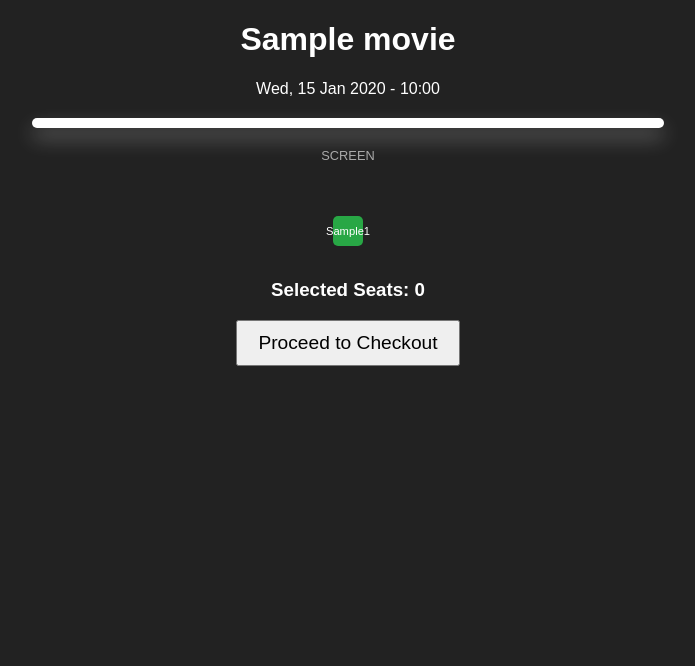
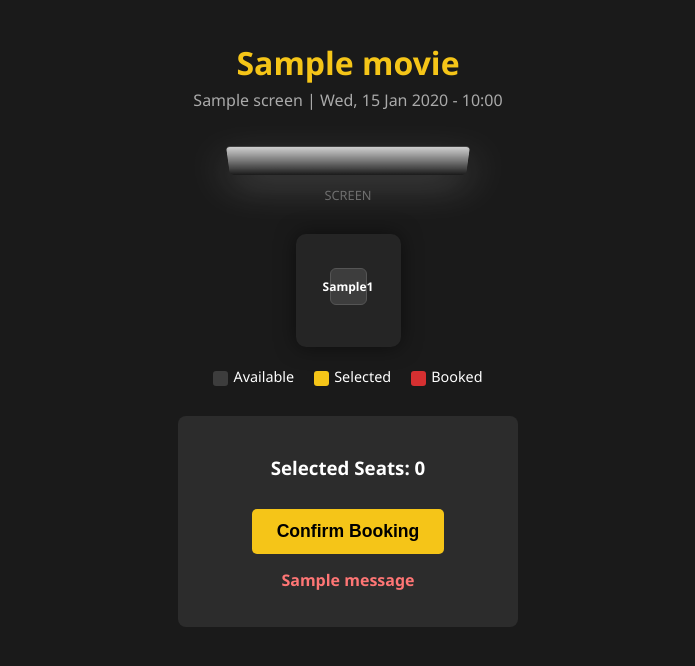
Before and after one commit to Mohammed2372/Movie-Reservation-System, a Django app: template bookings/templates/seat_map.html in a window 1280 px wide. Shown: the top 666 px of the page, without its empty margins (292-987 px from the left). Run offline with Django 5.2, Linux system fonts and the light colour scheme; the template is opened without the code that fills it: values that come from a table or form of the project are taken from there, others are empty; tables that the repository leaves empty hold one stand-in row (values such as "Sample post"); one stand-in notice (Sample message) is shown.

Commit message:
add book seats logic from the seat map using transaction atomic

```diff
--- a/bookings/templates/seat_map.html
+++ b/bookings/templates/seat_map.html
@@ -1,76 +1,165 @@
 <!DOCTYPE html>
-<html>
+<html lang="en">
 
 <head>
+    <meta charset="UTF-8">
+    <meta name="viewport" content="width=device-width, initial-scale=1.0">
     <title>Select Seats - {{ showtime.movie.title }}</title>
     <style>
+        /* --- CSS STYLES --- */
         body {
-            font-family: sans-serif;
+            font-family: 'Segoe UI', Tahoma, Geneva, Verdana, sans-serif;
             text-align: center;
-            background-color: #222;
+            background-color: #1a1a1a;
             color: white;
+            margin: 0;
+            padding: 20px;
+        }
+
+        h1 {
+            margin-bottom: 5px;
+            color: #f5c518;
+        }
+
+        p {
+            color: #aaa;
+            margin-top: 0;
+        }
+
+        /* The Screen Visual */
+        .screen-container {
+            perspective: 500px;
+            margin: 30px auto;
+            width: 300px;
         }
 
         .screen {
-            background-color: #fff;
-            height: 10px;
-            width: 50%;
-            margin: 20px auto;
-            box-shadow: 0px 10px 20px rgba(255, 255, 255, 0.3);
+            background: linear-gradient(to bottom, #fff, rgba(255, 255, 255, 0));
+            height: 40px;
+            width: 100%;
+            transform: rotateX(-30deg) scale(0.8);
+            box-shadow: 0px 20px 50px rgba(255, 255, 255, 0.2);
             border-radius: 5px;
+            opacity: 0.8;
         }
 
-        .screen-label {
-            color: #aaa;
+        .screen-text {
             font-size: 0.8em;
-            margin-bottom: 30px;
+            color: #666;
+            margin-top: 5px;
         }
 
-        /* The Grid Container */
+        /* The Grid */
         .cinema-hall {
             display: inline-block;
-            margin-top: 20px;
+            background-color: #252525;
+            padding: 30px;
+            border-radius: 10px;
+            box-shadow: 0 0 20px rgba(0, 0, 0, 0.5);
         }
 
         .row {
             display: flex;
             justify-content: center;
-            margin-bottom: 10px;
+            margin-bottom: 8px;
         }
 
-        /* The Seat Box */
         .seat {
-            width: 30px;
-            height: 30px;
-            margin: 3px;
-            background-color: #444;
-            border-radius: 5px;
+            width: 35px;
+            height: 35px;
+            margin: 4px;
+            border-radius: 6px;
             display: flex;
             align-items: center;
             justify-content: center;
-            font-size: 0.7em;
+            font-size: 0.75em;
+            font-weight: bold;
             cursor: pointer;
             user-select: none;
+            transition: transform 0.1s;
         }
 
-        /* Status Colors */
+        /* Seat States */
         .seat.available {
-            background-color: #28a745;
+            background-color: #3d3d3d;
+            color: #fff;
+            border: 1px solid #555;
         }
 
         .seat.available:hover {
-            background-color: #34ce57;
+            transform: scale(1.1);
+            background-color: #555;
+        }
+
+        .seat.selected {
+            background-color: #f5c518;
+            color: #000;
+            box-shadow: 0 0 10px #f5c518;
+            border: 1px solid #f5c518;
         }
 
         .seat.taken {
-            background-color: #dc3545;
+            background-color: #d63031;
+            color: white;
             cursor: not-allowed;
-            opacity: 0.6;
+            opacity: 0.5;
+            border: 1px solid #d63031;
         }
 
-        .seat.selected {
-            background-color: #ffc107;
+        /* Legend */
+        .legend {
+            margin-top: 20px;
+            display: flex;
+            justify-content: center;
+            gap: 20px;
+            font-size: 0.9em;
+        }
+
+        .dot {
+            width: 15px;
+            height: 15px;
+            display: inline-block;
+            border-radius: 3px;
+            margin-right: 5px;
+            vertical-align: middle;
+        }
+
+        /* Checkout Section */
+        .checkout-bar {
+            margin-top: 30px;
+            padding: 20px;
+            background-color: #2c2c2c;
+            border-radius: 8px;
+            display: inline-block;
+            min-width: 300px;
+        }
+
+        button.confirm-btn {
+            background-color: #f5c518;
             color: black;
+            border: none;
+            padding: 12px 25px;
+            font-size: 1.1em;
+            font-weight: bold;
+            cursor: pointer;
+            border-radius: 5px;
+            margin-top: 10px;
+            transition: background 0.2s;
+        }
+
+        button.confirm-btn:hover {
+            background-color: #d4a810;
+        }
+
+        .messages {
+            list-style: none;
+            padding: 0;
+            margin-top: 15px;
+        }
+
+        .messages li {
+            color: #ff7675;
+            font-weight: bold;
         }
     </style>
 </head>
@@ -78,10 +167,12 @@
 <body>
 
     <h1>{{ showtime.movie.title }}</h1>
-    <p>{{ showtime.start_time|date:"D, d M Y - H:i" }}</p>
+    <p>{{ showtime.screen.name }} | {{ showtime.start_time|date:"D, d M Y - H:i" }}</p>
 
-    <div class="screen"></div>
-    <div class="screen-label">SCREEN</div>
+    <div class="screen-container">
+        <div class="screen"></div>
+        <div class="screen-text">SCREEN</div>
+    </div>
 
     <div class="cinema-hall">
         {% regroup seats by row as row_list %}
@@ -90,9 +181,9 @@
         <div class="row">
             {% for seat in row.list %}
             {% if seat.id in taken_seat_ids %}
-            <div class="seat taken" title="Occupied">{{ seat.row }}{{ seat.number }}</div>
+            <div class="seat taken" title="Booked">{{ seat.row }}{{ seat.number }}</div>
             {% else %}
-            <div class="seat available" onclick="toggleSeat(this, {{ seat.id }})">
+            <div class="seat available" onclick="toggleSeat(this, '{{ seat.id }}')">
                 {{ seat.row }}{{ seat.number }}
             </div>
             {% endif %}
@@ -101,24 +192,68 @@
         {% endfor %}
     </div>
 
-    <div style="margin-top: 20px;">
+    <div class="legend">
+        <div><span class="dot" style="background: #3d3d3d;"></span>Available</div>
+        <div><span class="dot" style="background: #f5c518;"></span>Selected</div>
+        <div><span class="dot" style="background: #d63031;"></span>Booked</div>
+    </div>
+
+    <div class="checkout-bar">
         <h3>Selected Seats: <span id="count">0</span></h3>
-        <button onclick="alert('Checkout logic comes next!')" style="padding: 10px 20px; font-size: 1.2em;">
-            Proceed to Checkout
-        </button>
+
+        <form action="{% url 'book-seats' showtime.id %}" method="POST" id="booking-form">
+            {% csrf_token %}
+            <input type="hidden" name="seat_ids" id="selected-seats-input" value="">
+
+            <button type="button" class="confirm-btn" onclick="submitBooking()">
+                Confirm Booking
+            </button>
+        </form>
+
+        {% if messages %}
+        <ul class="messages">
+            {% for message in messages %}
+            <li>{{ message }}</li>
+            {% endfor %}
+        </ul>
+        {% endif %}
     </div>
 
     <script>
-        // Basic JS to handle visual selection (Green -> Yellow)
+        let selectedSeats = [];
+
         function toggleSeat(element, seatId) {
             if (element.classList.contains('taken')) return;
+
+            const idString = String(seatId);
             element.classList.toggle('selected');
-            updateCount();
+
+            if (selectedSeats.includes(idString)) {
+                selectedSeats = selectedSeats.filter(id => id !== idString);
+            } else {
+                selectedSeats.push(idString);
+            }
+
+            // Visual Update
+            document.getElementById('count').innerText = selectedSeats.length;
         }
 
-        function updateCount() {
-            const count = document.querySelectorAll('.seat.selected').length;
-            document.getElementById('count').innerText = count;
+        function submitBooking() {
+            // 1. Check array
+            if (selectedSeats.length === 0) {
+                alert("Select a seat first!");
+                return;
+            }
+
+            // 2. Prepare string
+            const seatString = selectedSeats.join(',');
+
+            // 3. Fill Hidden Input
+            const inputField = document.getElementById('selected-seats-input');
+            inputField.value = seatString;
+
+            // 4. Submit
+            document.getElementById('booking-form').submit();
         }
     </script>
 </body>
--- a/bookings/urls.py
+++ b/bookings/urls.py
@@ -1,7 +1,8 @@
 from django.urls import path
 
-from .views import SeatSelectionView
+from .views import SeatSelectionView, BookSeats
 
 urlpatterns = [
-    path('showtime/<int:showtime_id>/', SeatSelectionView, name='seat_selection'),
+    path('showtime/<int:showtime_id>/', SeatSelectionView, name='seat-selection'),
+    path('showtime/<int:showtime_id>/book/', BookSeats, name='book-seats'),
 ]
```
Also changed, not shown: bookings/views.py (+50 -2 lines).
